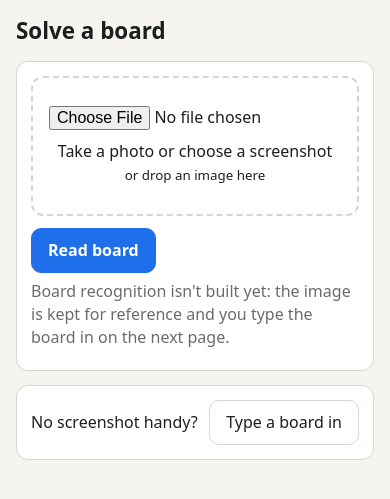
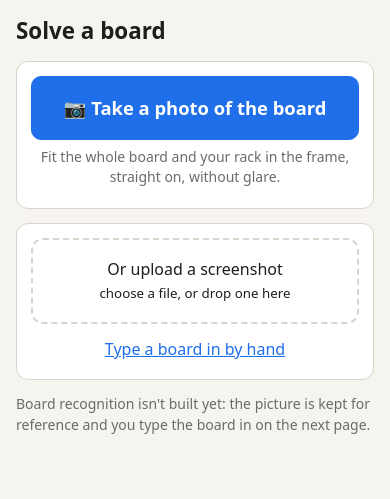
Before and after one commit to radmanesh/scrabble-bot, a Python web app: template src/wwf/web/templates/upload.html in a window 390 px wide. Shown: the part 44-543 px from the top of the page. Run offline with Jinja, Linux system fonts and the light colour scheme; the template is opened without the code that fills it, so the values that code supplies are empty.

Commit message:
Make the camera the main way to import a board
Upload page leads with 'Take a photo' (native camera on phones, in-page
webcam viewfinder on computers), with screenshot upload and typing as
secondary options. Pictures are sent as soon as they are taken, scaled
to 2000 px in the browser first. Review page offers Retake photo first.

Co-Authored-By: Claude Opus 5.5 <noreply@anthropic.com>

```diff
--- a/src/wwf/web/static/app.js
+++ b/src/wwf/web/static/app.js
@@ -13,18 +13,66 @@
     try { localStorage.setItem(key, JSON.stringify(value)); } catch (e) { /* storage blocked */ }
   }
 
+  // --- sending pictures ----------------------------------------------------------------------
+  // Pictures are scaled so the long side is at most 2000 px before upload: camera photos stay far
+  // under the 10 MB limit, and formats the server can't read (iPhone HEIC) become JPEG.
+  const MAX_SIDE = 2000;
+
+  async function prepareImage(blob) {
+    try {
+      const bitmap = await createImageBitmap(blob); // applies EXIF orientation
+      const scale = Math.min(1, MAX_SIDE / Math.max(bitmap.width, bitmap.height));
+      const keep = scale === 1 && /^image\/(png|jpeg)$/.test(blob.type) && blob.size < 8e6;
+      if (keep) return blob;
+      const canvas = document.createElement("canvas");
+      canvas.width = Math.round(bitmap.width * scale);
+      canvas.height = Math.round(bitmap.height * scale);
+      canvas.getContext("2d").drawImage(bitmap, 0, 0, canvas.width, canvas.height);
+      const type = blob.type === "image/png" ? "image/png" : "image/jpeg"; // keep screenshots crisp
+      return await new Promise((ok) => canvas.toBlob((b) => ok(b || blob), type, 0.92));
+    } catch (e) {
+      return blob; // the browser can't decode it either: let the server report the problem
+    }
+  }
+
+  async function sendImage(action, blob) {
+    const progress = document.getElementById("send-progress");
+    const error = document.getElementById("send-error");
+    if (progress) progress.hidden = false;
+    if (error) error.hidden = true;
+    document.querySelectorAll(".image-form, #camera-button").forEach((el) => el.classList.add("busy"));
+    try {
+      const image = await prepareImage(blob);
+      const body = new FormData();
+      body.append("image", image, image.type === "image/png" ? "board.png" : "board.jpg");
+      const res = await fetch(action, { method: "POST", body: body });
+      if (res.ok && res.redirected) { window.location.href = res.url; return; }
+      const doc = new DOMParser().parseFromString(await res.text(), "text/html");
+      const msg = doc.querySelector(".notice.error");
+      throw new Error(msg ? msg.textContent.trim() : "Upload failed (" + res.status + ").");
+    } catch (e) {
+      if (error) { error.textContent = e.message; error.hidden = false; }
+      if (progress) progress.hidden = true;
+      document.querySelectorAll(".busy").forEach((el) => el.classList.remove("busy"));
+    }
+  }
+
+  // Any picture form sends as soon as a file is chosen or a photo taken: no extra tap.
+  function initImageForms() {
+    document.querySelectorAll("form.image-form").forEach((form) => {
+      const input = form.querySelector("input[type=file]");
+      input.addEventListener("change", () => {
+        if (input.files.length) sendImage(form.action, input.files[0]);
+        input.value = "";
+      });
+    });
+  }
+
   // --- upload page ---------------------------------------------------------------------------
   function initUpload() {
-    const form = document.getElementById("upload-form");
-    if (!form) return;
     const zone = document.getElementById("dropzone");
-    const input = form.querySelector("input[type=file]");
-    const progress = document.getElementById("upload-progress");
-    const text = zone.querySelector(".dropzone-text");
-
-    input.addEventListener("change", () => {
-      if (input.files.length) text.textContent = input.files[0].name;
-    });
+    if (!zone) return;
+    const fileForm = document.getElementById("file-form");
     ["dragenter", "dragover"].forEach((ev) => zone.addEventListener(ev, (e) => {
       e.preventDefault(); zone.classList.add("drag");
     }));
@@ -32,15 +80,9 @@
       e.preventDefault(); zone.classList.remove("drag");
     }));
     zone.addEventListener("drop", (e) => {
-      if (e.dataTransfer.files.length) {
-        input.files = e.dataTransfer.files;
-        input.dispatchEvent(new Event("change"));
-      }
+      if (e.dataTransfer.files.length) sendImage(fileForm.action, e.dataTransfer.files[0]);
     });
-    form.addEventListener("submit", () => {
-      progress.hidden = false;
-      form.querySelector("button[type=submit]").disabled = true;
-    });
+    initViewfinder();
 
     const recent = readJSON(RECENT_KEY, []);
     if (recent.length) {
@@ -55,6 +97,50 @@
       });
       document.getElementById("recent").hidden = false;
     }
+  }
+
+  // On a computer, the capture attribute does nothing, so show a live webcam viewfinder instead.
+  // Phones keep the native camera app, which takes sharper pictures. Browsers only allow this on
+  // https or localhost; elsewhere the button falls back to the file picker.
+  async function initViewfinder() {
+    const media = navigator.mediaDevices;
+    if (!media || !media.getUserMedia || matchMedia("(pointer: coarse)").matches) return;
+    let devices = [];
+    try { devices = await media.enumerateDevices(); } catch (e) { return; }
+    if (!devices.some((d) => d.kind === "videoinput")) return;
+
+    const button = document.getElementById("camera-button");
+    const input = button.querySelector("input");
+    const finder = document.getElementById("viewfinder");
+    const video = document.getElementById("viewfinder-video");
+    const form = document.getElementById("camera-form");
+    let stream = null;
+    const stop = () => {
+      if (stream) stream.getTracks().forEach((t) => t.stop());
+      stream = null; finder.hidden = true; form.hidden = false;
+    };
+
+    button.addEventListener("click", async (e) => {
+      e.preventDefault();
+      try {
+        stream = await media.getUserMedia({
+          video: { facingMode: "environment", width: { ideal: 1920 }, height: { ideal: 1080 } },
+        });
+      } catch (err) {
+        input.click(); // camera refused or busy: choose a file instead
+        return;
+      }
+      video.srcObject = stream;
+      form.hidden = true; finder.hidden = false;
+    });
+    document.getElementById("viewfinder-cancel").addEventListener("click", stop);
+    document.getElementById("shutter").addEventListener("click", () => {
+      const canvas = document.createElement("canvas");
+      canvas.width = video.videoWidth; canvas.height = video.videoHeight;
+      canvas.getContext("2d").drawImage(video, 0, 0);
+      stop();
+      canvas.toBlob((blob) => blob && sendImage(form.action, blob), "image/jpeg", 0.92);
+    });
   }
 
   function rememberSession(id) {
@@ -195,6 +281,7 @@
   }
 
   document.addEventListener("DOMContentLoaded", () => {
+    initImageForms();
     initUpload();
     initReview();
     initResults();
--- a/src/wwf/web/static/board.css
+++ b/src/wwf/web/static/board.css
@@ -28,7 +28,7 @@ fieldset.card { min-width: 0; }
 legend { font-weight: 600; padding: 0 4px; }
 
 button, .button { font: inherit; padding: 10px 16px; border-radius: 10px; border: 1px solid var(--line); background: var(--card); color: var(--ink); cursor: pointer; text-decoration: none; display: inline-block; min-height: 44px; }
-button.primary { background: var(--accent); color: var(--accent-ink); border-color: var(--accent); font-weight: 600; }
+button.primary, .button.primary { background: var(--accent); color: var(--accent-ink); border-color: var(--accent); font-weight: 600; }
 .actions { display: flex; flex-wrap: wrap; gap: 8px; margin-top: 12px; align-items: center; }
 .actions form { margin: 0; }
 input, select { font: inherit; color: var(--ink); background: var(--card); }
@@ -45,10 +45,21 @@ input[type=number], select { padding: 8px; border: 1px solid var(--line); border
 .no-js .js-only, .js-only[hidden] { display: none; }
 
 /* upload */
-.dropzone { display: block; border: 2px dashed var(--line); border-radius: 12px; padding: 28px 16px; text-align: center; margin-bottom: 12px; cursor: pointer; }
+.file-hidden { position: absolute; width: 1px; height: 1px; opacity: 0; overflow: hidden; clip: rect(0 0 0 0); }
+.button.big, button.big { width: 100%; padding: 18px 16px; font-size: 1.15rem; text-align: center; }
+.camera-button { position: relative; }
+.capture-card .hint { text-align: center; }
+.viewfinder video { width: 100%; max-height: 60vh; background: #000; border-radius: 10px; display: block; }
+.viewfinder .actions { justify-content: center; }
+.viewfinder .actions .big { width: auto; flex: 1 1 auto; }
+.secondary-card { display: grid; gap: 10px; }
+.dropzone { display: block; position: relative; border: 2px dashed var(--line); border-radius: 12px; padding: 18px 16px; text-align: center; cursor: pointer; }
 .dropzone.drag { border-color: var(--accent); background: color-mix(in srgb, var(--accent) 8%, transparent); }
-.dropzone input { display: block; margin: 0 auto 10px; max-width: 100%; }
-.progress { color: var(--accent); font-weight: 600; }
+.inline-link { margin: 0; text-align: center; }
+button.link { border: 0; background: none; color: var(--accent); text-decoration: underline; min-height: 0; padding: 4px; }
+.progress { color: var(--accent); font-weight: 600; text-align: center; }
+.retake form { margin: 0; }
+.retake label { position: relative; }
 #recent-list { margin: 0; padding-left: 1.2em; }
 
 /* board */
@@ -109,3 +120,4 @@ dl.kv dd { margin: 0; font-family: ui-monospace, Menlo, monospace; }
 .params { display: grid; gap: 10px; margin: 8px 0 0 26px; }
 .param label { display: block; font-weight: 500; }
 .solver:not(:has(input[type=radio]:checked)) .params { display: none; }
+.busy { pointer-events: none; opacity: 0.6; }
--- a/src/wwf/web/templates/upload.html
+++ b/src/wwf/web/templates/upload.html
@@ -4,24 +4,49 @@
 <h1>Solve a board</h1>
 
 {% if error %}<div class="notice error" role="alert">{{ error }}</div>{% endif %}
+<div class="notice error" id="send-error" role="alert" hidden></div>
 
-<form id="upload-form" class="card" action="/upload" method="post" enctype="multipart/form-data">
-  <label class="dropzone" id="dropzone">
-    <input type="file" name="image" accept="image/*" capture="environment" required>
-    <span class="dropzone-text">Take a photo or choose a screenshot<br><small>or drop an image here</small></span>
-  </label>
-  <button type="submit" class="primary">Read board</button>
-  <p class="progress" id="upload-progress" hidden>Reading the board…</p>
-  {% if not model_loaded %}
-  <p class="hint">Board recognition isn't built yet: the image is kept for reference and you
-    type the board in on the next page.</p>
-  {% endif %}
-</form>
+{# Main way in: the camera. On phones the capture attribute opens the camera app directly. #}
+<section class="card capture-card">
+  <form id="camera-form" class="image-form" action="/upload" method="post" enctype="multipart/form-data">
+    <label class="button primary big camera-button" id="camera-button">
+      <span aria-hidden="true">📷</span> Take a photo of the board
+      <input type="file" name="image" accept="image/*" capture="environment" class="file-hidden" required>
+    </label>
+    <noscript><button type="submit">Read board</button></noscript>
+  </form>
 
-<form action="/new" method="post" class="card inline">
-  <p>No screenshot handy?</p>
-  <button type="submit">Type a board in</button>
-</form>
+  {# In-page viewfinder, for computers with a webcam (app.js shows it when the browser allows). #}
+  <div id="viewfinder" class="viewfinder" hidden>
+    <video id="viewfinder-video" playsinline muted autoplay></video>
+    <div class="actions">
+      <button type="button" id="shutter" class="primary big">Capture</button>
+      <button type="button" id="viewfinder-cancel">Cancel</button>
+    </div>
+  </div>
+
+  <p class="hint small">Fit the whole board and your rack in the frame, straight on, without glare.</p>
+  <p class="progress" id="send-progress" role="status" hidden>Reading the board…</p>
+</section>
+
+{# Second way in: an existing screenshot or photo from the device. #}
+<section class="card secondary-card">
+  <form id="file-form" class="image-form" action="/upload" method="post" enctype="multipart/form-data">
+    <label class="dropzone" id="dropzone">
+      <input type="file" name="image" accept="image/*" class="file-hidden" required>
+      <span class="dropzone-text">Or upload a screenshot<br><small>choose a file, or drop one here</small></span>
+    </label>
+    <noscript><button type="submit">Upload</button></noscript>
+  </form>
+  <form action="/new" method="post" class="inline-link">
+    <button type="submit" class="link">Type a board in by hand</button>
+  </form>
+</section>
+
+{% if not model_loaded %}
+<p class="hint small">Board recognition isn't built yet: the picture is kept for reference and you
+  type the board in on the next page.</p>
+{% endif %}
 
 <section id="recent" class="card" hidden>
   <h2>Recent boards</h2>
```
Also changed, not shown: docs/usage.md (+20 -5 lines), src/wwf/web/templates/review.html (+17 -5 lines), tests/api/test_web.py (+17 -2 lines), README.md.
